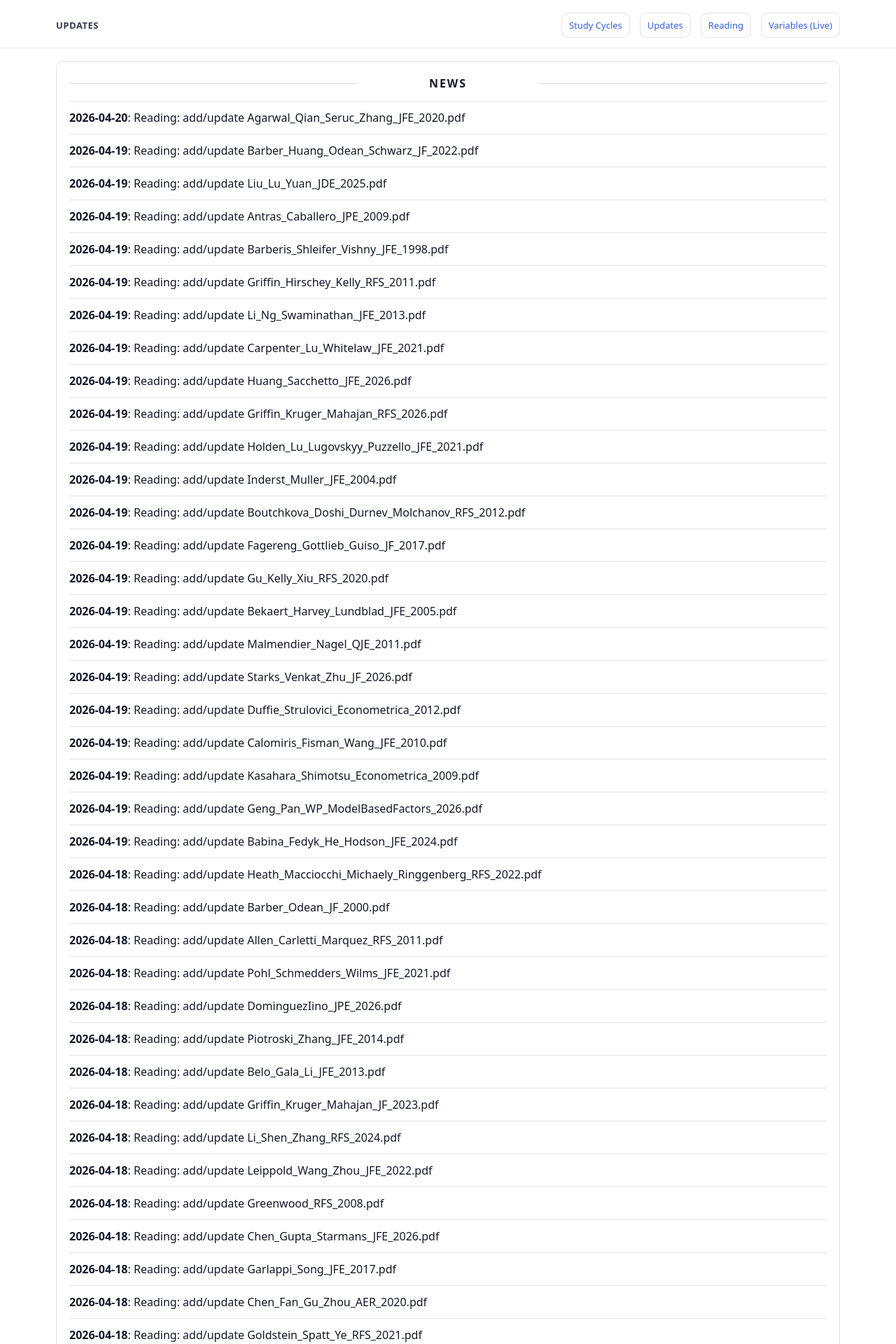
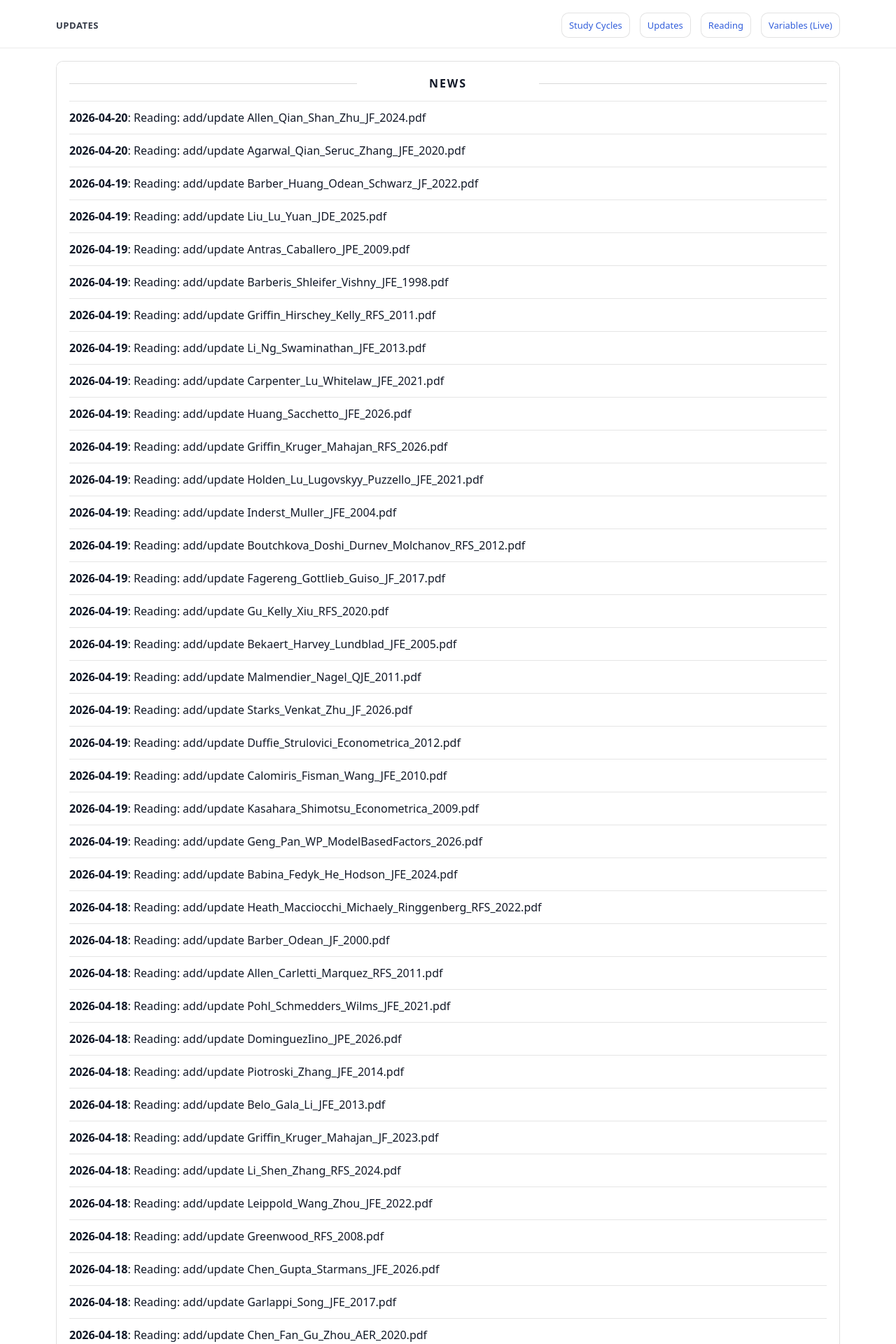
Before and after one commit to yaxinzn/study-archive, a Jekyll site: the page built from updates/index.md, in a window 1280 px wide. Shown: the top 1920 px of the page at 70% size. Built offline with Jekyll 4.4.1, drawn with Linux system fonts in a browser that asks for light colours; some of the changed text lies outside the part shown.

Commit message:
chore: update NEWS feed

```diff
--- a/_data/news.yml
+++ b/_data/news.yml
@@ -1,4 +1,7 @@
 # Auto-generated update history (sorted newest -> oldest). Do not edit manually.
+- ts: "1776632967"
+  date: "2026-04-20"
+  title: "Reading: add/update Allen_Qian_Shan_Zhu_JF_2024.pdf"
 - ts: "1776631293"
   date: "2026-04-20"
   title: "Reading: add/update Agarwal_Qian_Seruc_Zhang_JFE_2020.pdf"
```
